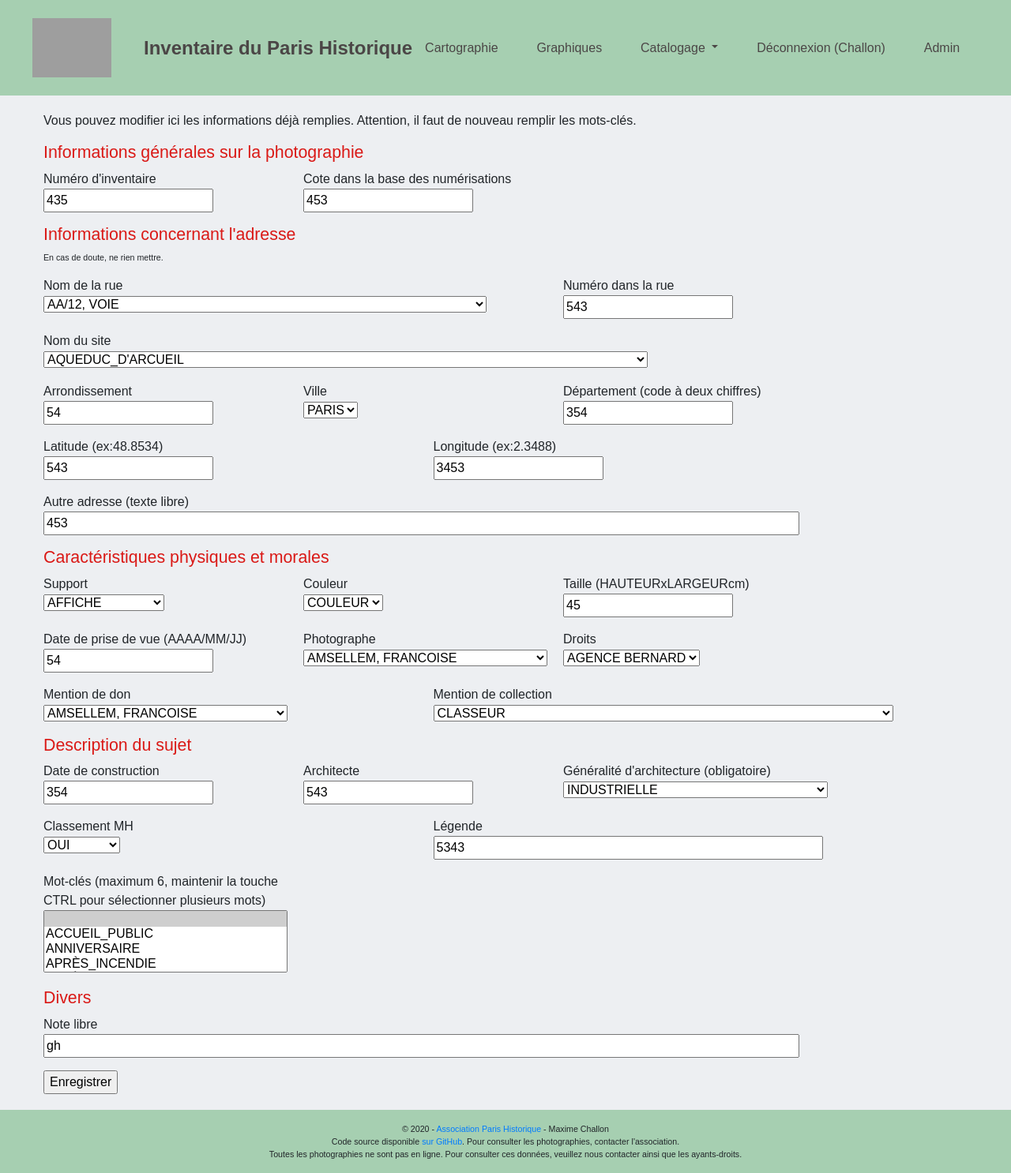
After one commit to MaximeChallon/InventaireParisHistorique_webapp, a Flask app: a page that uses app/templates/container.html in a window 1280 px wide. The commit adds this page. Shown: the whole page at 79% size. Run offline with Flask 2, Linux system fonts and the light colour scheme; a user stored in the database is signed in; data comes from the database, SQL or seed files in the repository; both versions use the stored data as it was after the commit; some libraries are stand-ins or nearby versions; grey boxes are pictures that could not be loaded.

Commit message:
création de la route de modification du catalogage

```diff
--- a/app/routes/catalogage.py
+++ b/app/routes/catalogage.py
@@ -1,6 +1,6 @@
 from ..app import app, db
 from flask_login import login_required, current_user
-from flask import url_for, render_template, flash, redirect
+from flask import url_for, render_template, flash, redirect, abort
 from ..models.formulaires import Catalogage_form
 from ..models.users import Classe_catalogage
 
@@ -111,6 +111,92 @@ def cataloguer(nom_user):
 #@login_required
 #def exporter(nom_user):
 
-#@app.route("/espace_personnel/<nom_user>/enregistrements_recents")
-#@login_required
-#def enregistrements_recents(nom_user):
+@app.route("/espace_personnel/<nom_user>/enregistrements_recents")
+@login_required
+def enregistrements_recents(nom_user):
+    photos = Classe_catalogage.query.filter_by(auteur=current_user).all()
+    return render_template("pages/enregistrements_recents.html", photos=photos)
+
+
+@app.route("/espace_personnel/<nom_user>/editer_photographie/<id_photo>", methods=['GET', "POST"])
+@login_required
+def editer_photographie(nom_user, id_photo):
+    form = Catalogage_form()
+    photo = Classe_catalogage.query.get_or_404(id_photo)
+    mots_cles = form.Mot_cle.data
+    i = 0
+    j = 6 - len(mots_cles)
+    if len(mots_cles) < 6:
+        while i != j:
+            mots_cles.append("")
+            i += 1
+    if form.validate_on_submit():
+        photo.N_inventaire_index = form.N_inventaire.data
+        photo.N_inventaire = form.N_inventaire.data
+        photo.Rue = form.Rue.data
+        photo.N_rue = form.N_rue.data
+        photo.Nom_site = form.Nom_site.data
+        photo.Arrondissement = form.Arrondissement.data
+        photo.Ville = form.Ville.data
+        photo.Departement = form.Departement.data
+        photo.Latitude_x = form.Latitude_x.data
+        photo.Longitude_y = form.Longitude_y.data
+        photo.Support = form.Support.data
+        photo.Couleur = form.Couleur.data
+        photo.Taille = form.Taille.data
+        photo.Date_prise_vue = form.Date_prise_vue.data
+        photo.Photographe = form.Photographe.data
+        photo.Droits = form.Droits.data
+        photo.Mention_don = form.Mention_don.data
+        photo.Mention_collection = form.Mention_collection.data
+        photo.Date_construction = form.Date_construction.data
+        photo.Architecte = form.Architecte.data
+        photo.Classement_MH = form.Classement_MH.data
+        photo.Legende = form.Legende.data
+        photo.Generalite_architecture = form.Generalite_architecture.data
+        photo.Mot_cle1 = form.Mot_cle.data[0]
+        photo.Mot_cle2 = form.Mot_cle.data[1]
+        photo.Mot_cle3 = form.Mot_cle.data[2]
+        photo.Mot_cle4 = form.Mot_cle.data[3]
+        photo.Mot_cle5 = form.Mot_cle.data[4]
+        photo.Mot_cle6 = form.Mot_cle.data[5]
+        photo.Autre_adresse = form.Autre_adresse.data
+        photo.Notes = form.Notes.data
+        photo.Cote_base = form.Cote_base.data
+        photo.Auteur = current_user.id_utilisateur
+        db.session.add(photo)
+        db.session.commit()
+        flash("La photographie a bien été mise à jour", "info")
+    form.N_inventaire.data = photo.N_inventaire_index
+    form.N_inventaire.data = photo.N_inventaire
+    form.Rue.data = photo.Rue
+    form.N_rue.data = photo.N_rue
+    form.Nom_site.data = photo.Nom_site
+    form.Arrondissement.data = photo.Arrondissement
+    form.Ville.data = photo.Ville
+    form.Departement.data = photo.Departement
+    form.Latitude_x.data = photo.Latitude_x
+    form.Longitude_y.data = photo.Longitude_y
+    form.Support.data = photo.Support
+    form.Couleur.data = photo.Couleur
+    form.Taille.data = photo.Taille
+    form.Date_prise_vue.data = photo.Date_prise_vue
+    form.Photographe.data = photo.Photographe
+    form.Droits.data = photo.Droits
+    form.Mention_don.data = photo.Mention_don
+    form.Mention_collection.data = photo.Mention_collection
+    form.Date_construction.data = photo.Date_construction
+    form.Architecte.data = photo.Architecte
+    form.Classement_MH.data = photo.Classement_MH
+    form.Legende.data = photo.Legende
+    form.Generalite_architecture.data = photo.Generalite_architecture
+    form.Mot_cle.data[0] = photo.Mot_cle1
+    form.Mot_cle.data[1] = photo.Mot_cle2
+    form.Mot_cle.data[2] = photo.Mot_cle3
+    form.Mot_cle.data[3] = photo.Mot_cle4
+    form.Mot_cle.data[4] = photo.Mot_cle5
+    form.Mot_cle.data[5] = photo.Mot_cle6
+    form.Autre_adresse.data = photo.Autre_adresse
+    form.Notes.data = photo.Notes
+    form.Cote_base.data = photo.Cote_base
+    return render_template("pages/editer_photographie.html", form=form)
--- a/app/templates/container.html
+++ b/app/templates/container.html
@@ -44,7 +44,7 @@
           <a class="dropdown-item" href="{{url_for('cataloguer', nom_user=current_user.nom)}}">Cataloguer</a>
           <a class="dropdown-item" href="#">Exporter</a>
           <div class="dropdown-divider"></div>
-          <a class="dropdown-item" href="#">Enregistrements récents</a>
+          <a class="dropdown-item" href="{{url_for('enregistrements_recents', nom_user=current_user.nom)}}">Enregistrements récents</a>
         </div>
       </li>
     </ul>
--- /dev/null
+++ b/app/templates/pages/editer_photographie.html
@@ -0,0 +1,154 @@
+{% extends "container.html" %}
+
+{% block titre %}
+Cataloguer
+{% endblock %}
+
+{% block corps %}
+<div class="container">
+    <div class="row">
+        <p>Vous pouvez modifier ici les informations déjà remplies. Attention, il faut de nouveau remplir les mots-clés.</p>
+    </div>
+    <div class="row">
+        <form method="post" novalidate>
+            {{ form.hidden_tag() }}
+            <h1 style="font-size:16pt;color:#da1916;">Informations générales sur la photographie</h1>
+            <div class="row">
+                <div class="col-4">
+                    <p>Numéro d'inventaire<br>
+                        {{ form.N_inventaire }}</p>
+                </div>
+                <div class="col-6">
+                    <p>Cote dans la base des numérisations<br>
+                        {{ form.Cote_base }}</p>
+                </div>
+            </div>
+            <h1 style="font-size:16pt;color:#da1916;">Informations concernant l'adresse</h1>
+            <p  style="font-size:8pt;">En cas de doute, ne rien mettre.</p>
+            <div class="row">
+                <div class="col-8">
+                    <p>Nom de la rue<br>
+                        {{form.Rue}}</p>
+                </div>
+                <div class="col-4">
+                    <p>Numéro dans la rue <br>
+                        {{form.N_rue}}</p>
+                </div>
+            </div>
+            <div class="row">
+                <div class="col-12">
+                    <p>Nom du site<br>
+                        {{form.Nom_site}}</p>
+                </div>
+            </div>
+            <div class="row">
+                <div class="col-4">
+                    <p>Arrondissement<br>
+                        {{form.Arrondissement}}</p>
+                </div>
+                <div class="col-4">
+                    <p>Ville <br>
+                        {{form.Ville}}</p>
+                </div>
+                <div class="col-4">
+                    <p>Département (code à deux chiffres)<br>
+                        {{form.Departement}}</p>
+                </div>
+            </div>
+            <div class="row">
+                <div class="col-6">
+                    <p>Latitude (ex:48.8534)<br>
+                        {{form.Latitude_x}}</p>
+                </div>
+                <div class="col-6">
+                    <p>Longitude (ex:2.3488)<br>
+                        {{form.Longitude_y}}</p>
+                </div>
+            </div>
+            <div class="row">
+                <div class="col-12">
+                    <p>Autre adresse (texte libre) <br>
+                        {{form.Autre_adresse(size=100)}}</p>
+                </div>
+            </div>
+            <h1 style="font-size:16pt;color:#da1916;">Caractéristiques physiques et morales</h1>
+            <div class="row">
+                <div class="col-4">
+                    <p>Support <br>
+                    {{form.Support}}</p>
+                </div>
+                <div class="col-4">
+                    <p>Couleur <br>
+                    {{form.Couleur}}</p>
+                </div>
+                <div class="col-4">
+                    <p>Taille (HAUTEURxLARGEURcm) <br>
+                    {{form.Taille}}</p>
+                </div>
+            </div>
+            <div class="row">
+                <div class="col-4">
+                    <p>Date de prise de vue (AAAA/MM/JJ)<br>
+                    {{form.Date_prise_vue}}</p>
+                </div>
+                <div class="col-4">
+                    <p>Photographe<br>
+                    {{form.Photographe}}</p>
+                </div>
+                <div class="col-4">
+                    <p>Droits<br>
+                    {{form.Droits}}</p>
+                </div>
+            </div>
+            <div class="row">
+                <div class="col-6">
+                    <p>Mention de don<br>
+                    {{form.Mention_don}}</p>
+                </div>
+                <div class="col-6">
+                    <p>Mention de collection<br>
+                    {{form.Mention_collection}}</p>
+                </div>
+            </div>
+            <h1 style="font-size:16pt;color:#da1916;">Description du sujet</h1>
+            <div class="row">
+                <div class="col-4">
+                    <p>Date de construction<br>
+                    {{form.Date_construction}}</p>
+                </div>
+                <div class="col-4">
+                    <p>Architecte<br>
+                    {{form.Architecte}}</p>
+                </div>
+                <div class="col-4">
+                    <p>Généralité d'architecture (obligatoire)<br>
+                    {{form.Generalite_architecture}}</p>
+                </div>
+            </div>
+            <div class="row"><div class="col-6">
+                    <p>Classement MH <br>
+                    {{form.Classement_MH}}</p>
+                </div>
+                <div class="col-6">
+                    <p>Légende <br>
+                    {{form.Legende(size=50)}}</p>
+                </div>
+            </div>
+            <div class="row">
+                <div class="col-4">
+                    <p>Mot-clés (maximum 6, maintenir la touche CTRL pour sélectionner plusieurs mots) <br>
+                    {{form.Mot_cle}}</p>
+                </div>
+            </div>
+            <h1 style="font-size:16pt;color:#da1916;">Divers</h1>
+            <div class="row">
+                <div class="col-12">
+                    <p>Note libre<br>
+                    {{form.Notes(size=100)}}</p>
+                </div>
+            </div>
+            {{ form.submit }}
+        </form>
+    </div>
+</div>
+{% endblock %}
```
Also changed, not shown: app/templates/pages/enregistrements_recents.html (added, +33 -0 lines), app/users.sqlite.
